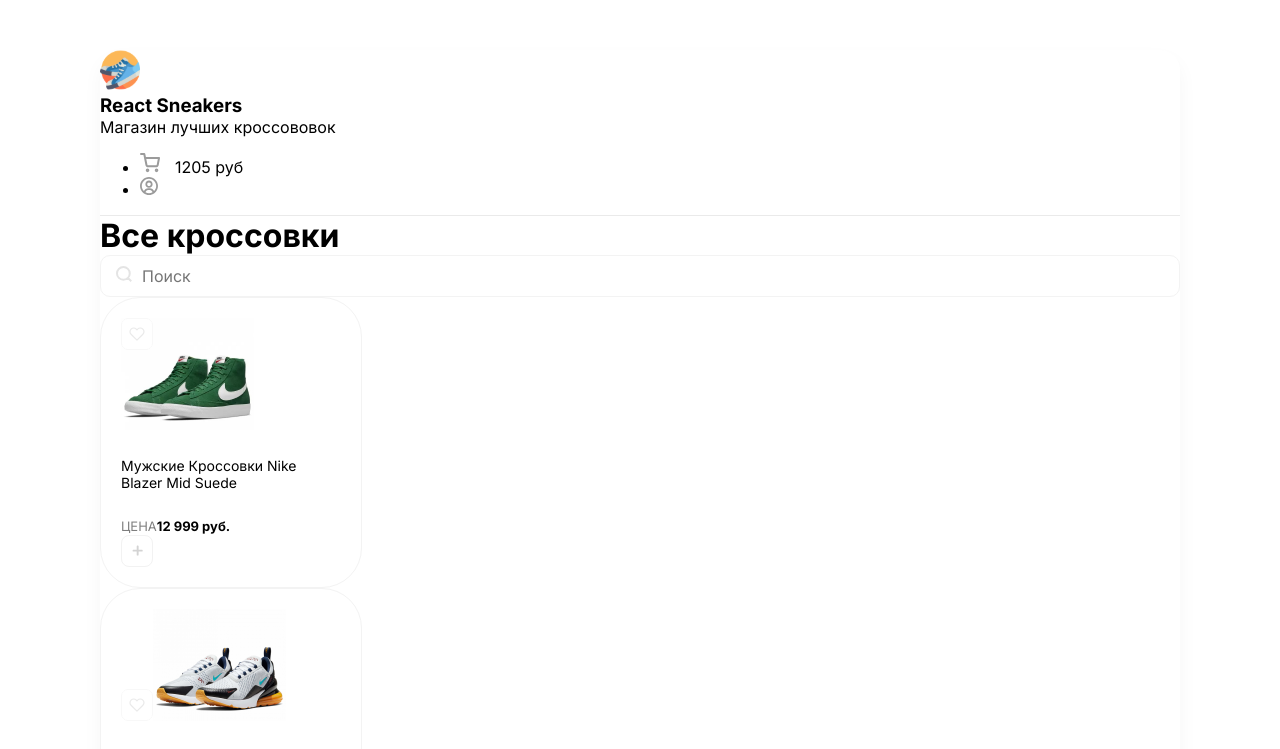
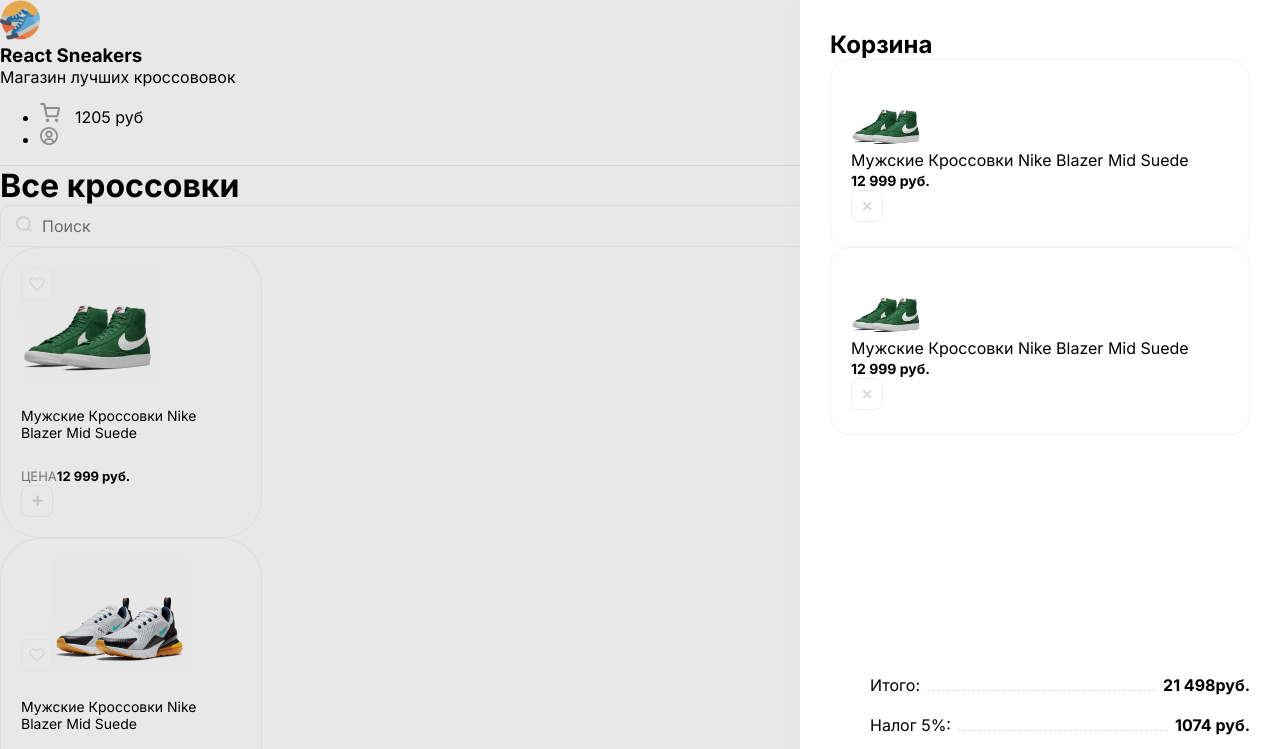
Before and after one commit to ynderwsh/ReactSneakers, a React (Create React App) app: page / in a window 1280 px wide. Shown: the top 749 px of the page. Built offline with nearby package versions, Linux system fonts and the light colour scheme.

Commit message:
second commit

```diff
--- a/src/App.js
+++ b/src/App.js
@@ -1,6 +1,48 @@
 function App() {
   return (
     <div className="wrapper clear">
+
+      <div className="shadowOverlay">
+        <div className="drawer">
+          <h2 className="mb-40">Корзина</h2>
+
+
+        <div className="items">
+           <div className="cartItem mb-20 d-flex align-center">
+            <div className="cartItem-img" style={{backgroundImage:'url("/img/shoes/img-1.jpg")'}}></div>
+            <div className="mr-20">
+            <p className="mb-5">Мужские Кроссовки Nike Blazer Mid Suede</p>
+            <b>12 999 руб.</b>
+          </div>
+          <img className="CartItem-btn" src="/img/btn-removed.svg" alt="remove" />
+        </div>
+        <div className="cartItem mb-20 d-flex align-center">
+            <div className="cartItem-img" style={{backgroundImage:'url("/img/shoes/img-1.jpg")'}}></div>
+            <div className="mr-20">
+            <p className="mb-5">Мужские Кроссовки Nike Blazer Mid Suede</p>
+            <b>12 999 руб.</b>
+          </div>
+          <img className="CartItem-btn" src="/img/btn-removed.svg" alt="remove" />
+        </div>
+        </div>
+        <div className="cartTotalBlock">
+          <ul>
+          <li className="d-flex">
+            <span>Итого:</span>
+            <div></div>
+            <b>21 498руб.</b>
+          </li>
+          <li className="d-flex">
+            <span>Налог 5%:</span>
+            <div></div>
+            <b>1074 руб.</b>
+          </li>
+        </ul>
+        <button>Оформить заказ</button>
+        </div>
+        </div>
+      </div>
+
       <header className="d-flex justify-between align-center p-40">
         <div className="headerLeft d-flex align-center">
           <img className="logo" src="/img/logo.svg"/>
--- a/src/index.scss
+++ b/src/index.scss
@@ -15,7 +15,6 @@
   box-shadow: 0px 10px 20px rgba(0, 0, 0, 0.04);
   border-radius: 20px;
   max-width: 1080px;
-  margin: 50px auto;
 }
 
 header{
@@ -66,7 +65,7 @@
     border-radius: 8px;
     height: 32px;
     width: 32px;
-    transition: box-shadow 0.2s ease-in-out transform 0.2s ease-in-out;
+    transition: box-shadow 0.2s ease-in-out,transform 0.2s ease-in-out;
     cursor: pointer;
   }
   &:hover{
@@ -94,3 +93,102 @@
     width: 200px;
   }
 }
+
+.shadowOverlay{
+  position: absolute;
+  right: 0;
+  left: 0;
+  z-index: 1;
+  height: 100%;
+  width: 100%;
+  background-color: rgba(0, 0, 0, 0.09);
+  box-shadow: -10px 4px 24px rgba(0, 0, 0, 0.01);
+}
+
+.drawer{
+  position: absolute;
+  width: 420px;
+  right: 0;
+  height: 100%;
+  background: #FFFFFF;
+  box-shadow: -10px 4px 24px rgba(0, 0, 0, 0.01);
+  padding: 30px;
+  display: flex;
+  flex-direction: column;
+  h2{
+  margin: 0;
+  }
+}
+
+.items{
+  flex: 1;
+}
+
+.cartTotalBlock{
+  div{
+    flex: 1;
+    height: 1;
+    border-bottom: 1px dashed #dfdfdf;
+    position: relative;
+    top: -4px;
+    margin: 0 7px;
+  }
+  li{
+    display: flex;
+    align-items: flex-end;
+    margin-bottom: 20px;
+  }
+  ul{
+    display: block;
+    margin-bottom: 40px !important;
+  }
+  button{
+    width: 100%;
+    background: #9dd558;
+    height: 55px;
+    border-radius: 18px;
+    border: none;
+    font-weight: 500;
+    font-size: 16px;
+    color: #FFFFFF;
+    cursor: pointer;
+    &:hover{
+    box-shadow: 0px 20px 30px rgba(0, 0, 0, 0.06) ;
+    transform: translateY(-5px);
+  }
+  }
+}
+
+
+.cartItem{
+  border: 1px solid #f3f3f3;
+  border-radius: 20px;
+  overflow: hidden;
+  padding: 20px;
+
+  p{
+    font-size: 16px;
+    margin: 0;
+  }
+  b{
+    font-size: 14px;
+  }
+  .CartItem-btn{
+    cursor: pointer;
+    opacity: 0.5;
+    transition: opacity 0.2s ease-in-out;
+    &:hover{
+      opacity: 1;
+    }
+  }
+}
+
+
+.cartItem-img{
+  width: 70px;
+  height: 70px;
+  background-size: contain;
+  background-repeat: no-repeat;
+  background-position: 0 10px;
+  margin-right: 20px;
+}
```
Also changed, not shown: public/img/btn-removed.svg (added).
